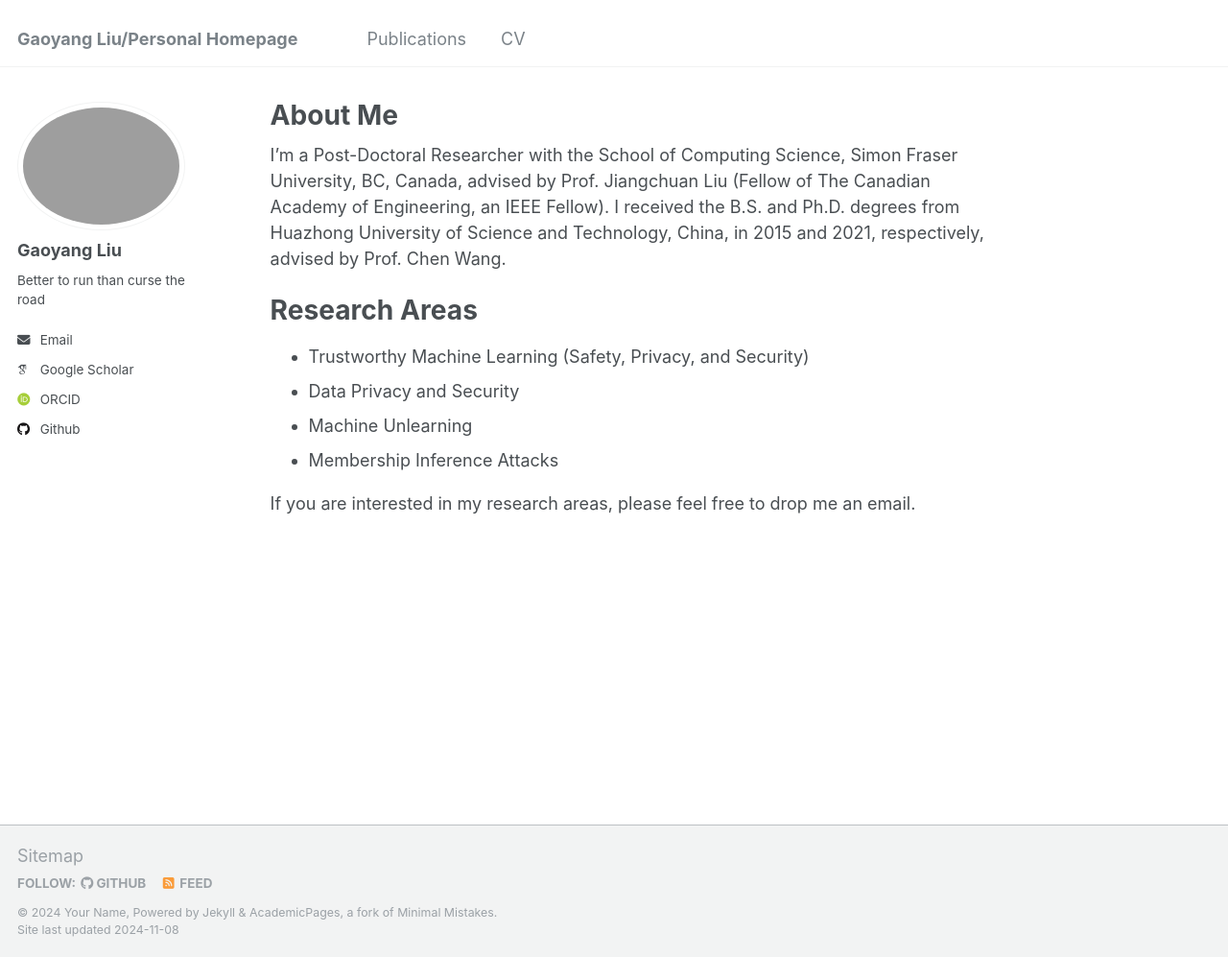
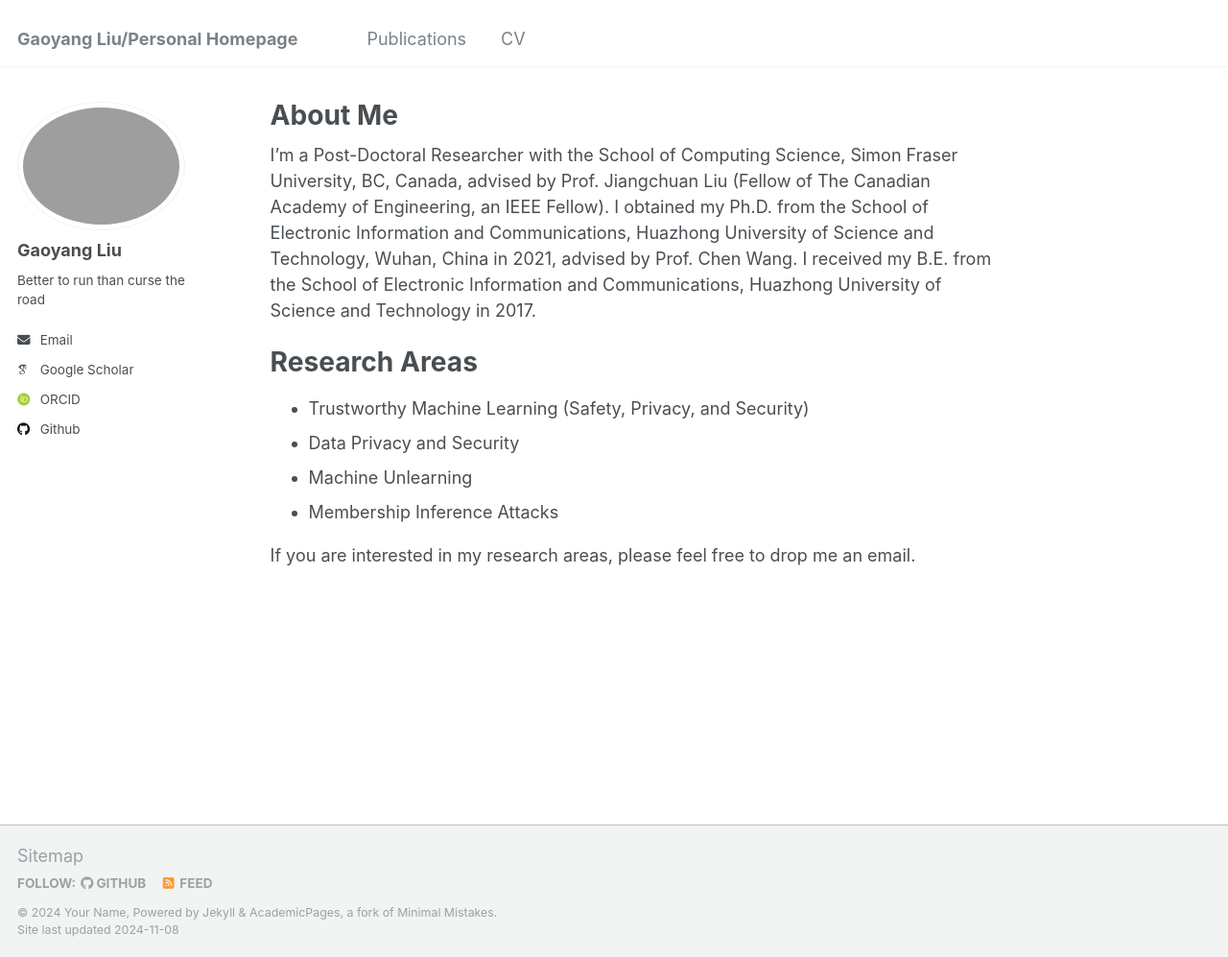
Before and after one commit to gyliu1991/gyliu1991.github.io, a Jekyll site: the page built from _pages/about.md, in a window 1280 px wide and 997 px high. Shown: the whole window at 96% size. Built offline with Jekyll 4.4.1, drawn with Linux system fonts in a browser that asks for light colours; some web fonts are replaced.

Commit message:
Update about.md

```diff
--- a/_pages/about.md
+++ b/_pages/about.md
@@ -7,7 +7,9 @@ redirect_from:
   - /about.html
 ---
 
-I'm a Post-Doctoral Researcher with the School of Computing Science, Simon Fraser University, BC, Canada, advised by Prof. Jiangchuan Liu (Fellow of The Canadian Academy of Engineering, an IEEE Fellow). I received the B.S. and Ph.D. degrees from Huazhong University of Science and Technology, China, in 2015 and 2021, respectively, advised by Prof. Chen Wang.
+I'm a Post-Doctoral Researcher with the School of Computing Science, Simon Fraser University, BC, Canada, advised by Prof. Jiangchuan Liu (Fellow of The Canadian Academy of Engineering, an IEEE Fellow). I obtained my Ph.D. from the School of Electronic Information and Communications, Huazhong University of Science and Technology, Wuhan, China in 2021, advised by Prof. Chen Wang. I received my B.E. from the School of Electronic Information and Communications, Huazhong University of Science and Technology in 2017.
+
+
 
 Research Areas
 ====
```
